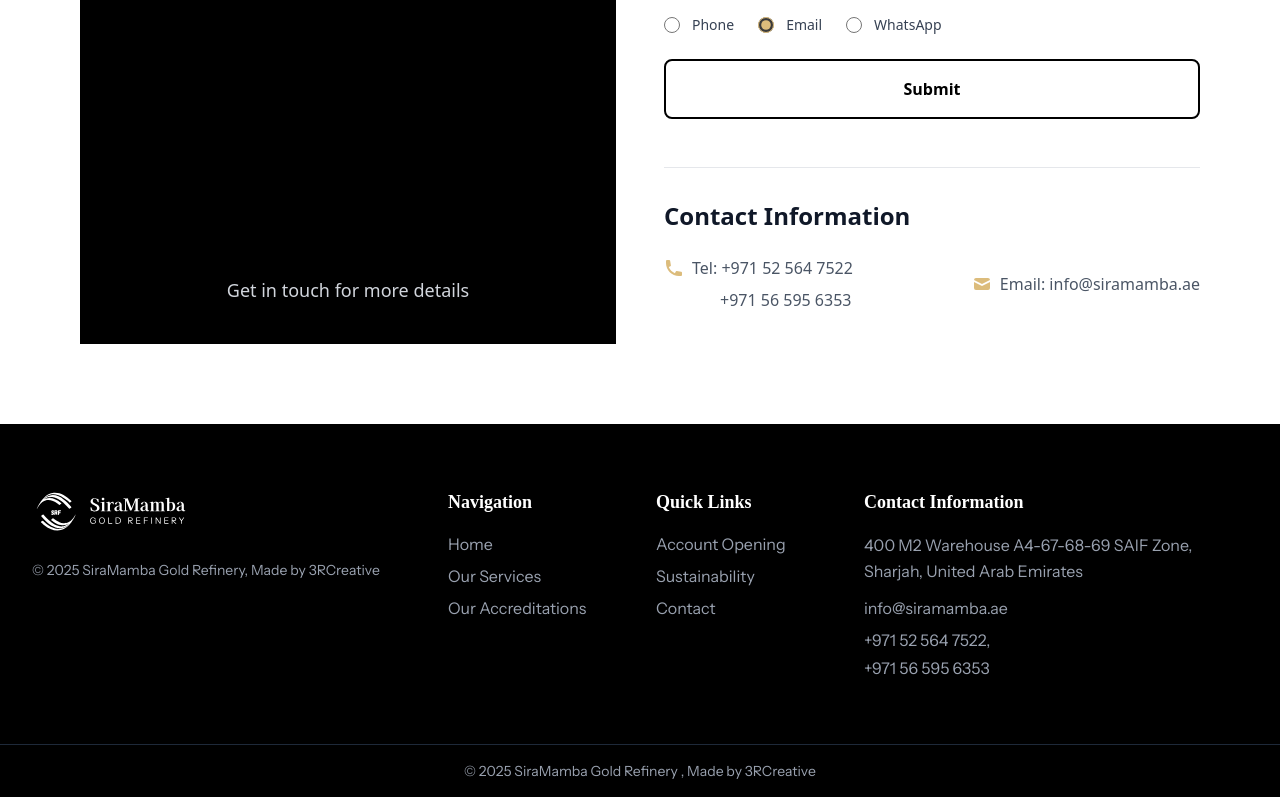
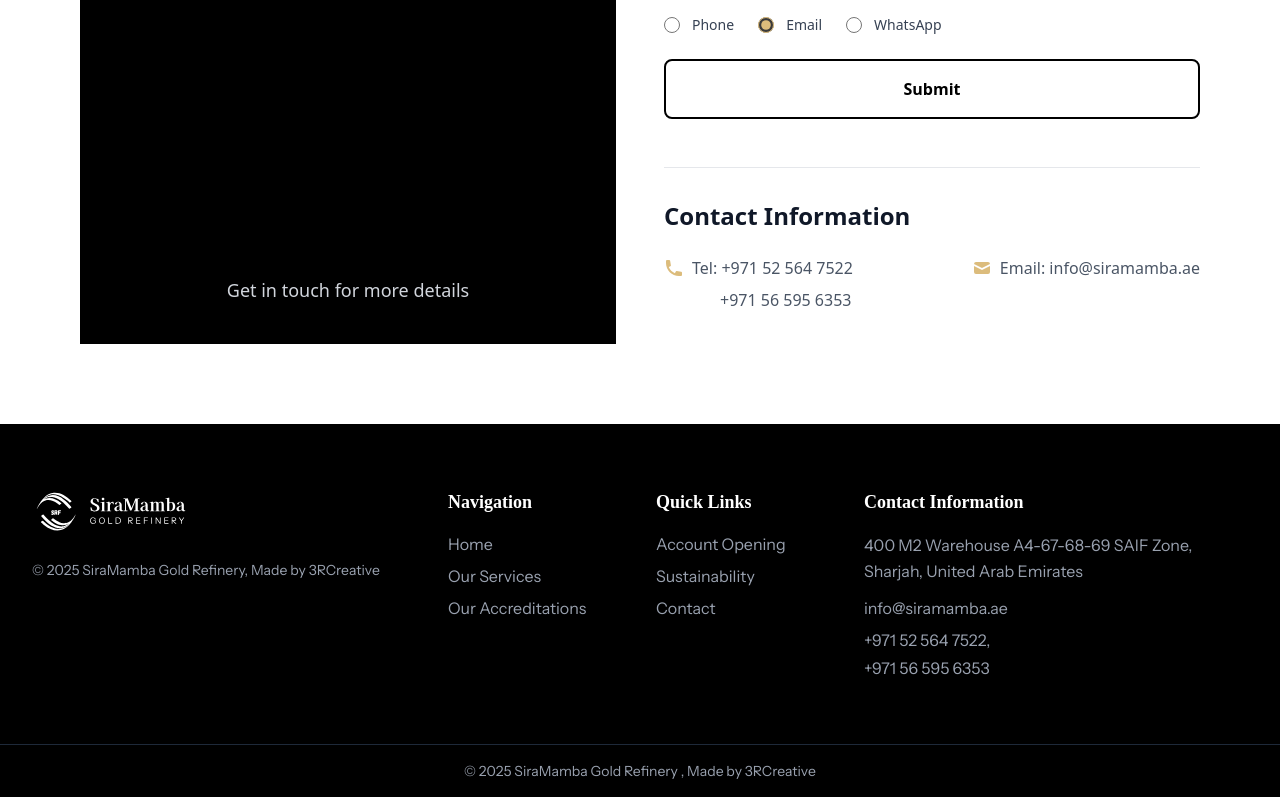
Before and after one commit to AurifyAE/sira-mamba, a React (Vite) app: page /contact in a window 1280 px wide. Shown: the part 726-1523 px from the top of the page. Built offline with nearby package versions, Linux system fonts and the light colour scheme; a web font is replaced by a local one.

Commit message:
Updated the contact details in contact page

```diff
--- a/src/pages/Contact.jsx
+++ b/src/pages/Contact.jsx
@@ -344,7 +344,7 @@
                   Contact Information
                 </h2>
                 <div className="space-y-4">
-                  <div className="flex flex-col sm:flex-row sm:items-center sm:justify-between text-base text-gray-600">
+                  <div className="flex flex-col sm:flex-row sm:items-start sm:justify-between text-base text-gray-600">
                     <div className="flex flex-col sm:flex-col gap-0">
                       <div
                         onClick={() => window.location.href = 'tel:+971525647522'}
```
